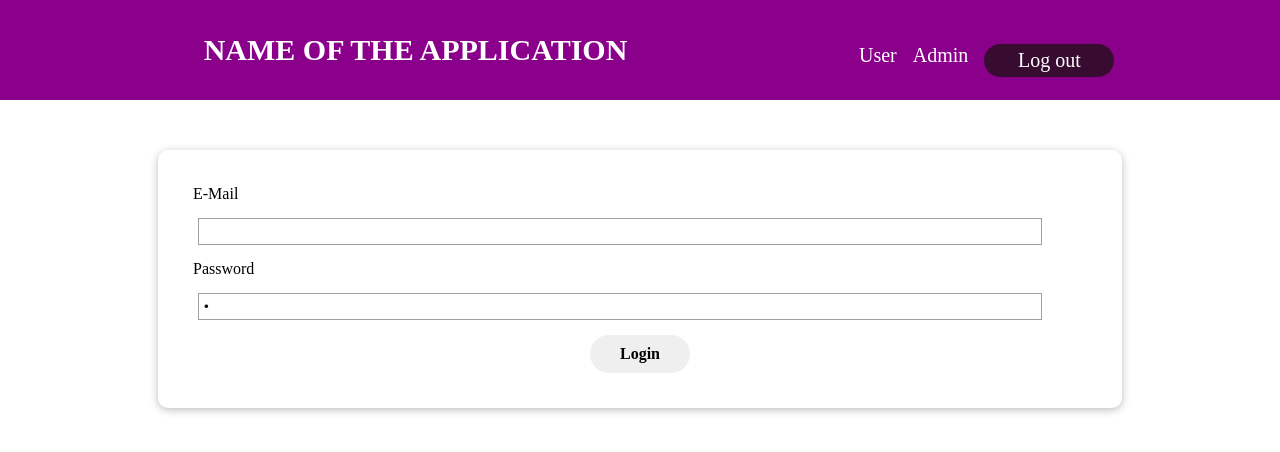
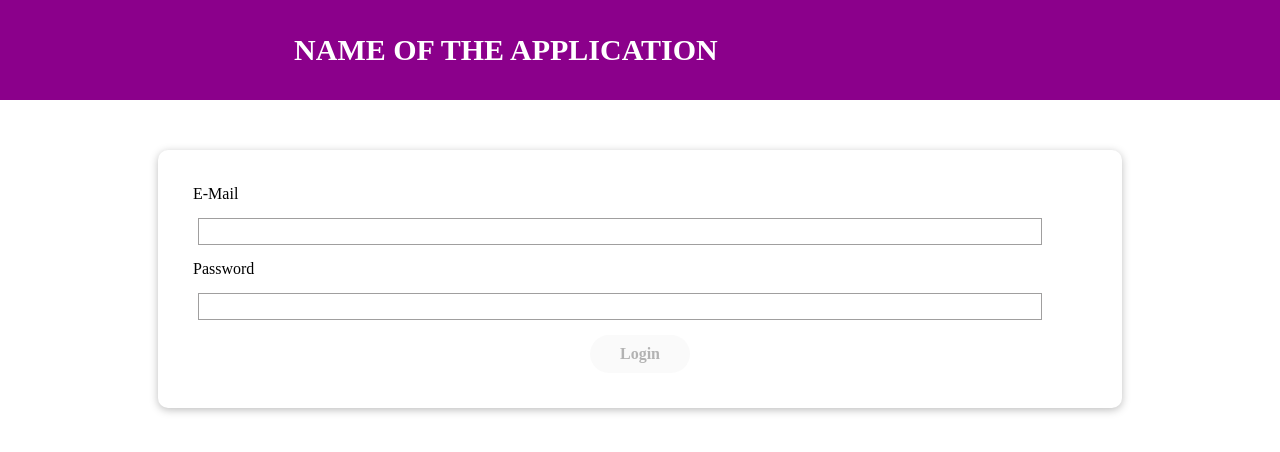
Before and after one commit to laxitabaheti/firstsamplewebsite, a React (Create React App) app: page / in a window 1280 px wide. Shown: the top 452 px of the page. Built offline with nearby package versions, Linux system fonts and the light colour scheme.

Commit message:
LogIn Set Up

```diff
--- a/src/App.js
+++ b/src/App.js
@@ -1,13 +1,18 @@
-import { Fragment } from "react";
+import { useState, Fragment } from "react";
 import "./styles.css";
 import MainHeader from "./components/MainHeader/MainHeader";
 import LogIn from "./components/Login/Login";
 
 export default function App() {
+const [loginValid,setLoginValid]=useState(false)
+  const LoginHandler=(em,pw)=>{
+    console.log(em,pw)
+    setLoginValid(true)
+  }
   return (
     <Fragment>
-      <MainHeader />
-      <LogIn />
+      <MainHeader isAuthenticated={loginValid} />
+      {!loginValid && <LogIn onLogin={LoginHandler}/>}
     </Fragment>
   );
 }
--- a/src/components/Login/Login.js
+++ b/src/components/Login/Login.js
@@ -6,8 +6,8 @@ import { useState } from "react";
 // import ErrorModal from "/src/components/UI/ErrorModal/ErrorModal";
 
 const LogIn = (props) => {
-  const [enteredemail, setEnteredEmail] = useState(" ");
-  const [enteredpassword, setEnteredPassword] = useState(" ");
+  const [enteredemail, setEnteredEmail] = useState("");
+  const [enteredpassword, setEnteredPassword] = useState("");
   // const [error, SetError] = useState(null);
   // const [emailValid,SetemailValid]=useState(false)
   // const [passwordValid,SetpasswordValid]=useState(false)
@@ -31,7 +31,7 @@ const LogIn = (props) => {
   };
   const SubmitHandler = (event) => {
     event.preventDefault();
-    console.log(enteredemail, enteredpassword);
+    props.onLogin(enteredemail, enteredpassword);
   };
 
   return (
--- a/src/components/MainHeader/MainHeader.js
+++ b/src/components/MainHeader/MainHeader.js
@@ -1,11 +1,14 @@
 // import Wrapper from "/src/components/UI/Helpers/Wrapper.js";
+// import {useState} from "react";
+
 import Navigation from "/src/components/MainHeader/Navigation.js";
 import styles from "./MainHeader.module.css";
 const MainHeader = (props) => {
+
   return (
     <header className={styles.header}>
       <h2>NAME OF THE APPLICATION</h2>
-      <Navigation />
+      <Navigation isLoggedin={props.isAuthenticated} />
     </header>
   );
 };
--- a/src/components/MainHeader/Navigation.js
+++ b/src/components/MainHeader/Navigation.js
@@ -4,11 +4,11 @@ const Navigation = (props) => {
   return (
     <nav className={styles.navBar}>
       <ul className={styles.ul}>
-        <li className={styles.li}>User</li>
-        <li className={styles.li}>Admin</li>
-        <li className={styles.li}>
+       {props.isLoggedin &&(<li className={styles.li}>User</li>)}
+        {props.isLoggedin &&(<li className={styles.li}>Admin</li>)}
+        {props.isLoggedin && (<li className={styles.li}>
           <Button className={styles.button}>Log out</Button>
-        </li>
+        </li>)}
       </ul>
     </nav>
   );
--- a/src/components/UI/Button/Button.js
+++ b/src/components/UI/Button/Button.js
@@ -6,6 +6,7 @@ const Button = (props) => {
       className={`${Styles.button}  ${props.className}`}
       type={props.type || "button"}
       onClick={props.onClick}
+      disabled={props.disabled}
     >
       {props.children}
     </button>
```
